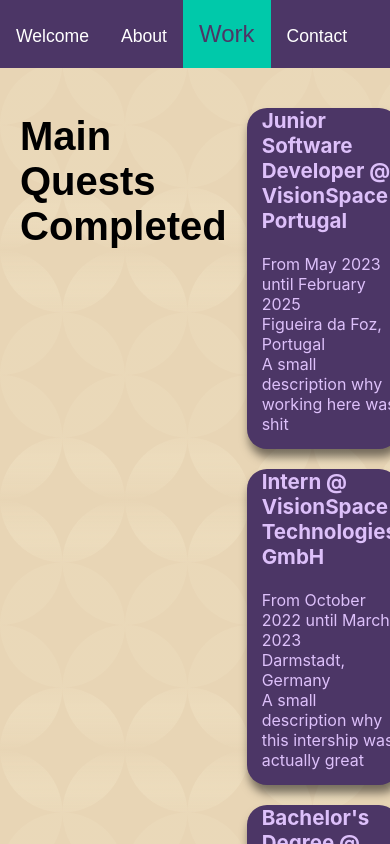
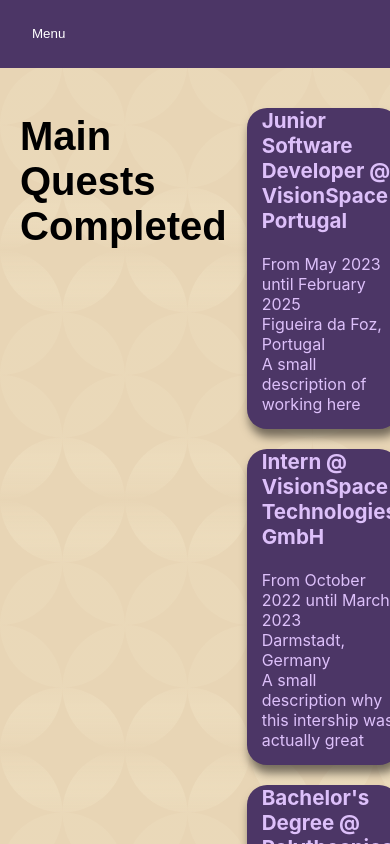
Before and after one commit to PedrorFelix/LearningReact, a React (Create React App) app: page /LearningReact/work in a window 390 px wide. Shown: the top 844 px of the page. Built offline with nearby package versions, Linux system fonts and the light colour scheme; a web font is replaced by a local one.

Commit message:
responsive navbar

```diff
--- a/src/pages/NavBar.js
+++ b/src/pages/NavBar.js
@@ -17,19 +17,23 @@
 
   return (
       <nav className="NavBar">
-        <div className="nav-menu">
+        <button
+          className="hamburger-btn"
+          onClick={toggleMenu}
+        >Menu</button>
+        <div className={`nav-menu ${isMenuOpen ? 'open' : ''}`}>
           <button
-          className={location.pathname ==="/" ? "active-tab" : "not-active-tab"}
-          onClick={() => navigate("/")}>Welcome</button>
+          className={location.pathname ==="/" ? "active-btn" : "not-active-btn"}
+          onClick={() => AutoCloseNav("/")}>Welcome</button>
           <button
-          className={location.pathname ==="/about" ? "active-tab" : "not-active-tab"}
-          onClick={() => navigate("/about")}>About</button>
+          className={location.pathname ==="/about" ? "active-btn" : "not-active-btn"}
+          onClick={() => AutoCloseNav("/about")}>About</button>
           <button
-          className={location.pathname ==="/work" ? "active-tab" : "not-active-tab"}
-          onClick={() => navigate("/work")}>Work</button>
+          className={location.pathname ==="/work" ? "active-btn" : "not-active-btn"}
+          onClick={() => AutoCloseNav("/work")}>Work</button>
           <button
-          className={location.pathname ==="/contact" ? "active-tab" : "not-active-tab"}
-          onClick={() => navigate("/contact")}>Contact</button>
+          className={location.pathname ==="/contact" ? "active-btn" : "not-active-btn"}
+          onClick={() => AutoCloseNav("/contact")}>Contact</button>
         </div>
 
       </nav>
--- a/src/pages/WorkPage.js
+++ b/src/pages/WorkPage.js
@@ -11,7 +11,7 @@
                   company={"VisionSpace Portugal"}
                   location={"Figueira da Foz, Portugal"}
                   begginig={"May 2023"} end ={"February 2025"}
-                  description={"A small description why working here was shit"}
+                  description={"A small description of working here"}
         />
 
         <JobEntry position={"Intern"}
--- a/src/pages/styles/NavBar.css
+++ b/src/pages/styles/NavBar.css
@@ -2,9 +2,11 @@
   background-color: #4c3666;
   color: #fff;
   display: flex;
-  gap:  0;
+  position: relative;
+  height:8vh;
+  padding: 0 1rem;
+  justify-content: space-between;
   align-items: center;
-  height: 8vh;
 }
 
 .NavBar button {
@@ -13,16 +15,81 @@
   background: transparent;
   border: none;
   padding: 1rem 1rem;
-  transition: background 0.2s;
+  transition: background 0.5s;
+  cursor: pointer;
+  border-radius: 30px;
 }
 
-.active-tab {
+.nav-menu{
+  display: flex;
+  gap: 0;
+  align-items: center;
+}
+
+.active-btn {
   background-color: #00c9aa !important;
   color : #4c3666 !important;
   font-size: 1.5rem !important;
-  height: 8vh;
+  height: 7vh;
 }
 
-.not-active-tab{
+.not-active-btn{
   font-size: 1.1rem !important;
 }
+
+.not-active-btn:hover{
+  background-color: rgba(0, 201, 170, 0.5);
+}
+
+.hamburger-btn{
+  display:none;
+  flex-direction: column;
+  background-color: transparent;
+  border: none;
+  cursor: pointer;
+  padding: 0.5rem;
+  z-index: 999;
+}
+
+@media (max-width: 700px){
+  .hamburger-btn{
+    display:flex;
+  }
+
+  .nav-menu{
+    position: fixed;
+    top: 8vh;
+    left: -100%;
+    width: 100%;
+    height: calc(100vh - 8vh);
+    background-color: #4c3666;
+    flex-direction: column;
+    justify-content: flex-start;
+    align-items: center;
+    transition: left 0.3s ease;
+    padding-top: 2rem;
+    z-index: 1000;
+  }
+
+  .nav-menu.open {
+    left: 0;
+  }
+
+  .nav-menu button {
+    width: 80%;
+    margin: 0.5rem 0;
+    padding: 1.5rem;
+    text-align: center;
+    border-radius: 10px;
+  }
+
+  .active-btn {
+    font-size: 1.3rem !important;
+    height: auto;
+  }
+
+  .not-active-btn {
+    font-size: 1.1rem !important;
+  }
+
+}
```
